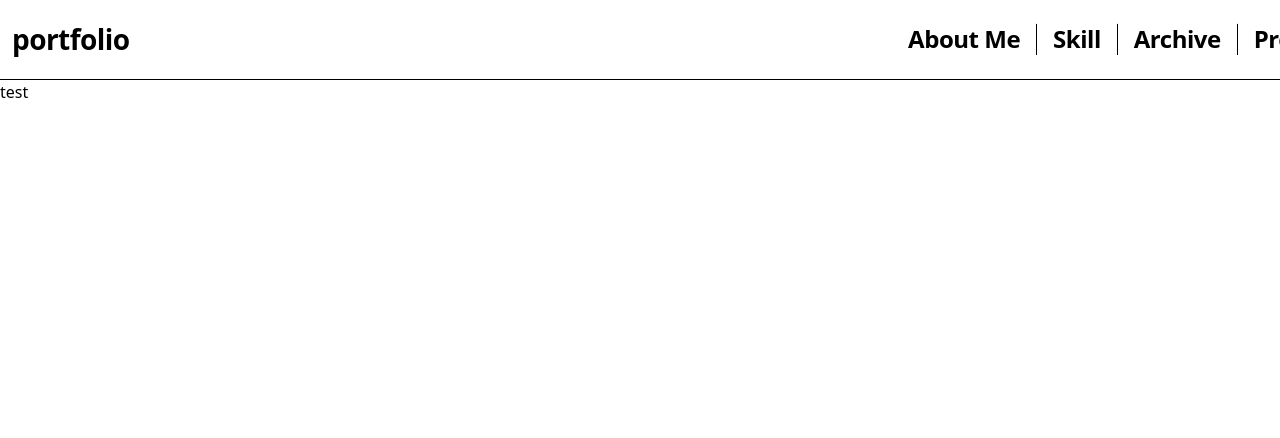
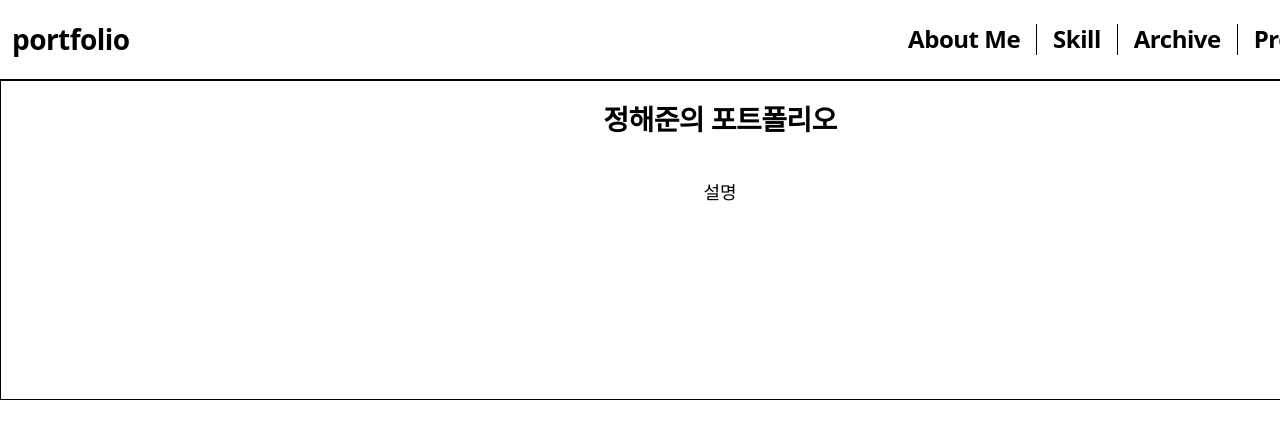
Before and after one commit to DecidedCard/Portfolio, a Next.js app: page / in a window 1280 px wide. Shown: the top 438 px of the page. Built offline with nearby package versions, Linux system fonts and the light colour scheme.

Commit message:
[Feat] - about me 작성 중

```diff
--- a/src/app/page.tsx
+++ b/src/app/page.tsx
@@ -1,3 +1,9 @@
+import AboutMe from "@/components/AboutMe";
+
 export default function Home() {
-  return <div>test</div>;
+  return (
+    <div>
+      <AboutMe />
+    </div>
+  );
 }
--- /dev/null
+++ b/src/components/AboutMe.tsx
@@ -0,0 +1,12 @@
+import React from "react";
+
+const AboutMe = () => {
+  return (
+    <div className="flex flex-col items-center gap-10 py-5 h-80 border border-solid border-black">
+      <h2 className="text-headingB/28px">정해준의 포트폴리오</h2>
+      <p className="text-bodyM/18x">설명</p>
+    </div>
+  );
+};
+
+export default AboutMe;
```
